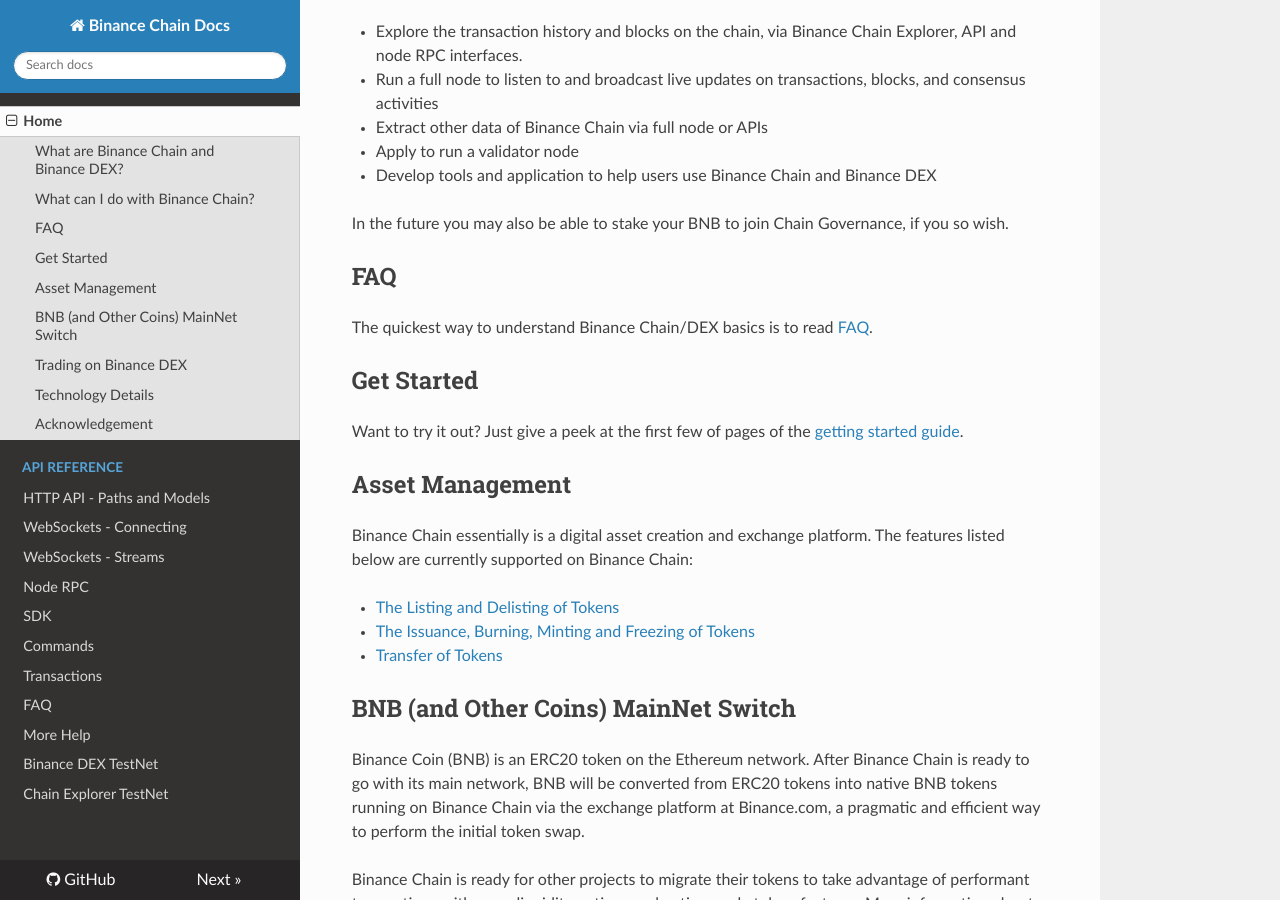
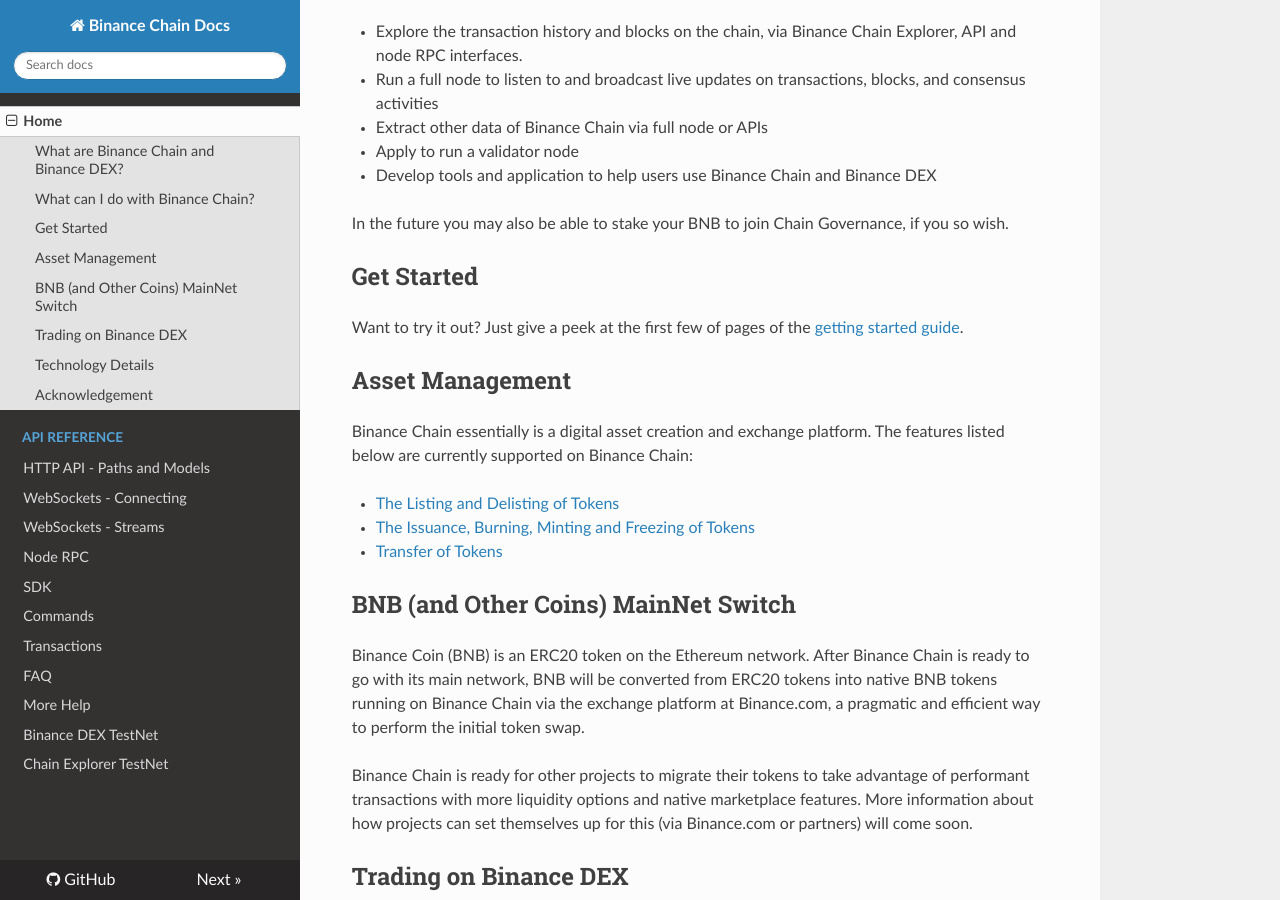
Before and after one commit to yash-sharma1/docs-site, an MkDocs documentation site: the page built from docs/index.md, in a window 1280 px wide and 900 px high, scrolled down 876 px. Built offline with MkDocs 1.6.1, drawn with Linux system fonts in a browser that asks for light colours; nearby versions of some CDN libraries.

Commit message:
index: remove FAQ section in favour of sidebar item

```diff
--- a/docs/index.md
+++ b/docs/index.md
@@ -35,10 +35,6 @@
 - Develop tools and application to help users use Binance Chain and Binance DEX
 
 In the future you may also be able to stake your BNB to join Chain Governance, if you so wish.
-
-## FAQ
-
-The quickest way to understand Binance Chain/DEX basics is to read [FAQ](faq.md).
 
 ## Get Started
 
```
